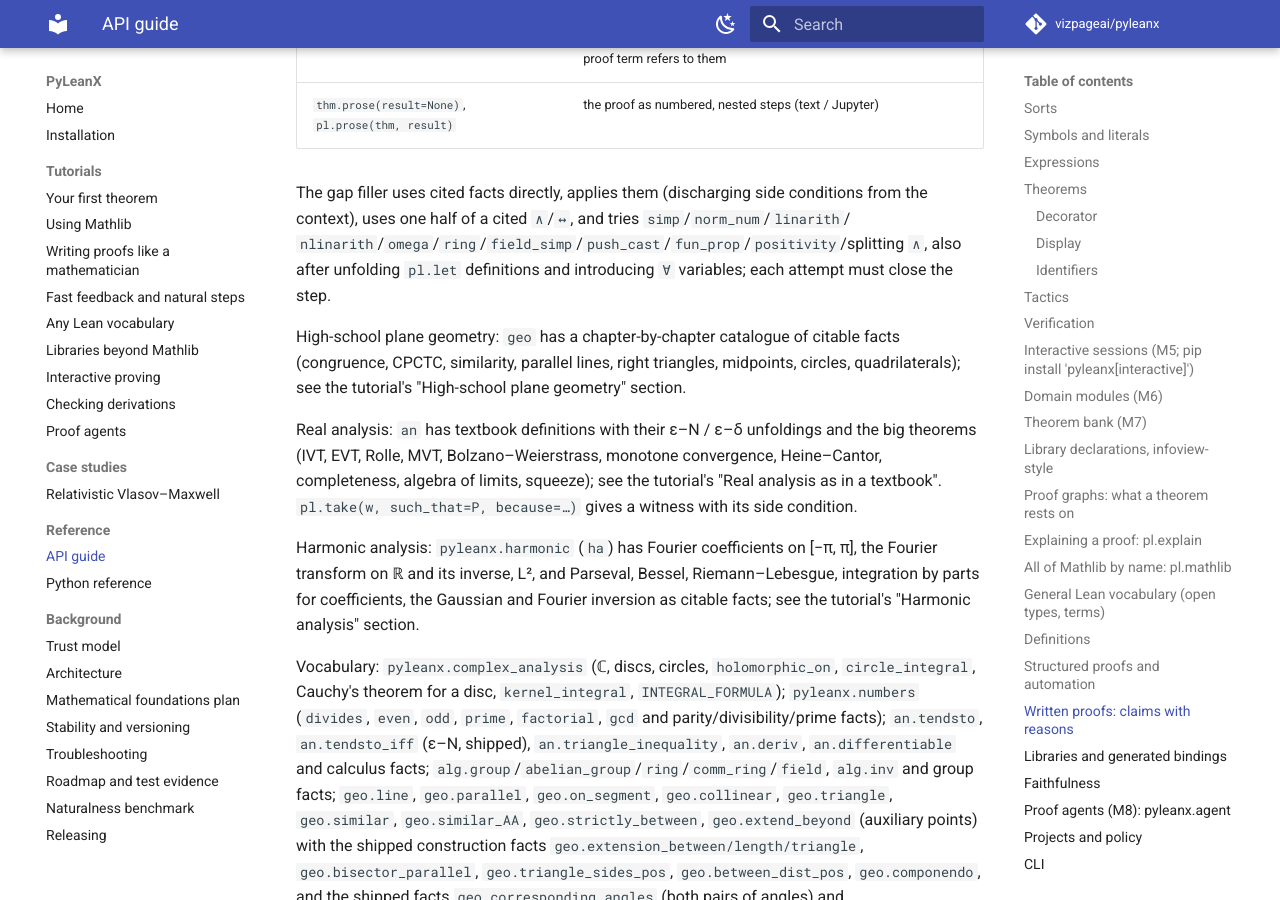
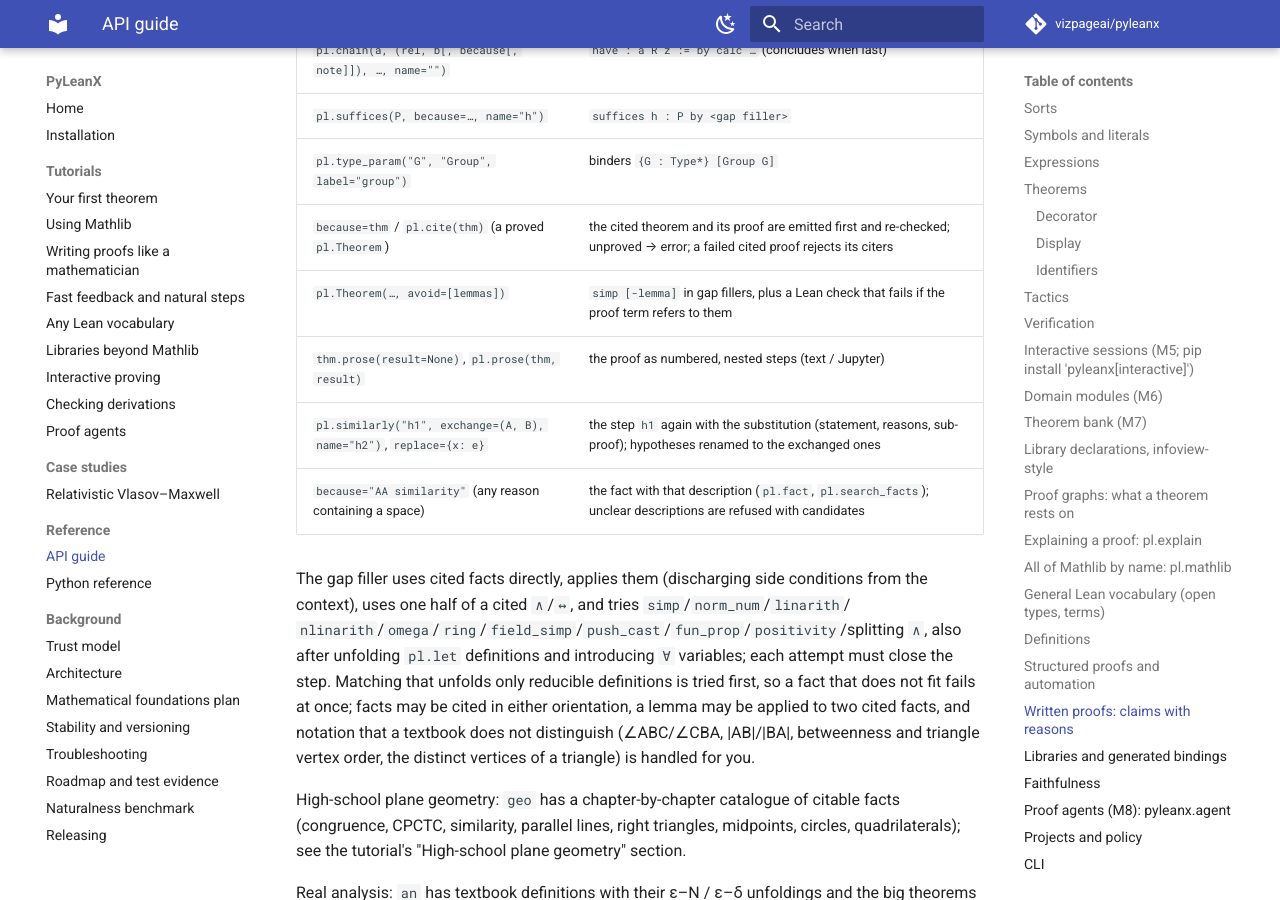
Before and after one commit to vizpageai/pyleanx, an MkDocs documentation site: the page built from docs/api.md, in a window 1280 px wide and 900 px high, scrolled down 10451 px. Built offline with MkDocs 1.6.1 and Material for MkDocs 9.7.7, drawn with Linux system fonts in a browser that asks for light colours; comment, search, counter and statistics services are not loaded; some of the changed text lies outside the part shown.

Commit message:
Docs for the natural-proofs API; README "Write proofs like a textbook"
- README: a textbook-style Pythagoras proof up front, the four natural-proof
  features, new examples in the table; status line for 0.1.0.
- API guide: check/sanity_check/explain_failure, similarly, descriptions,
  the gap filler's order; reference pages for repl_check, numeric,
  diagnose, fact_search. mkdocs build --strict passes.
- Gap filler: duplicate alternatives removed (order kept).
- Release checks run locally: python -m build, twine check --strict, wheel
  installed in a clean venv (import, Lean generation, sanity check, fact
  search, similarly, `python -m pyleanx --help`).

Co-Authored-By: Claude Opus 5.5 <noreply@anthropic.com>

````diff
--- a/docs/api.md
+++ b/docs/api.md
@@ -119,6 +119,19 @@ results = pl.verify_all([thm1, thm2], project=None, use_cache=True, timeout=None
 `axioms`, `lean_source`, `toolchain`, `mathlib_revision`, `source_map`, `duration_ms`,
 `cache_hit`, `fingerprint`, `policy`, `raw_tactics_used`. Methods: `summary()`,
 `to_dict()`, `to_json()`, `from_dict()`.
+
+While writing, check in a persistent Lean process (seconds after the first call; see
+[Fast feedback and natural steps](tutorials/natural-proofs.md)):
+
+```python
+res = thm.check()                     # or pl.check_all([thm1, thm2], project=None, timeout=None)
+thm.sanity_check()                    # random samples, no Lean; finds false steps
+pl.explain_failure(thm, res)          # why a step was not accepted, in the proof's words
+```
+
+`check` runs the same Lean source with the same audit and policy as `verify_all`; its results
+have `backend="repl"` and are not cached. At most two import environments are kept per
+process (`pyleanx.backend.repl_check.MAX_IMPORT_SETS`); the process is stopped at exit.
 
 ## Interactive sessions (M5; `pip install 'pyleanx[interactive]'`)
 
@@ -343,12 +356,18 @@ See the tutorial [Writing proofs like a mathematician](tutorials/written-proofs.
 | `because=thm` / `pl.cite(thm)` (a proved `pl.Theorem`) | the cited theorem and its proof are emitted first and re-checked; unproved → error; a failed cited proof rejects its citers |
 | `pl.Theorem(…, avoid=[lemmas])` | `simp [-lemma]` in gap fillers, plus a Lean check that fails if the proof term refers to them |
 | `thm.prose(result=None)`, `pl.prose(thm, result)` | the proof as numbered, nested steps (text / Jupyter) |
+| `pl.similarly("h1", exchange=(A, B), name="h2")`, `replace={x: e}` | the step `h1` again with the substitution (statement, reasons, sub-proof); hypotheses renamed to the exchanged ones |
+| `because="AA similarity"` (any reason containing a space) | the fact with that description (`pl.fact`, `pl.search_facts`); unclear descriptions are refused with candidates |
 
 The gap filler uses cited facts directly, applies them (discharging side conditions from the
 context), uses one half of a cited `∧`/`↔`, and tries `simp`/`norm_num`/`linarith`/
 `nlinarith`/`omega`/`ring`/`field_simp`/`push_cast`/`fun_prop`/`positivity`/splitting `∧`,
 also after unfolding `pl.let` definitions and introducing `∀` variables; each attempt must
-close the step.
+close the step. Matching that unfolds only reducible definitions is tried first, so a fact
+that does not fit fails at once; facts may be cited in either orientation, a lemma may be
+applied to two cited facts, and notation that a textbook does not distinguish (∠ABC/∠CBA,
+|AB|/|BA|, betweenness and triangle vertex order, the distinct vertices of a triangle) is
+handled for you.
 
 High-school plane geometry: `geo` has a chapter-by-chapter catalogue of citable facts
 (congruence, CPCTC, similarity, parallel lines, right triangles, midpoints, circles,
````
Also changed, not shown: README.md (+47 -4 lines), docs/reference.md (+16 -0 lines), 1 other file.
